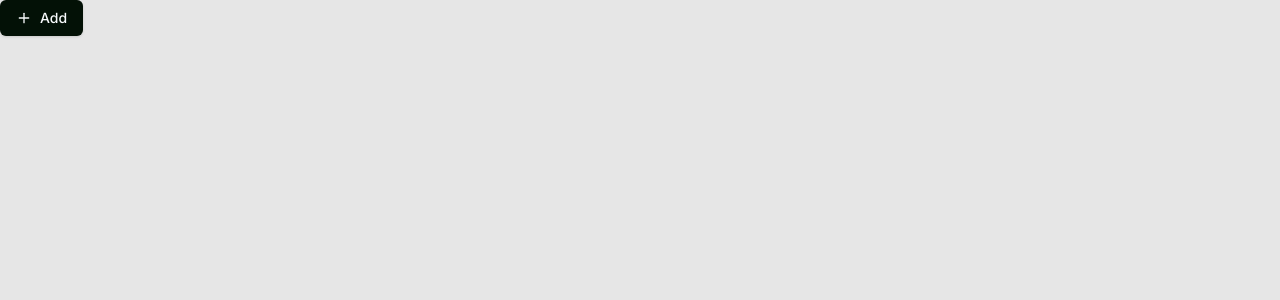
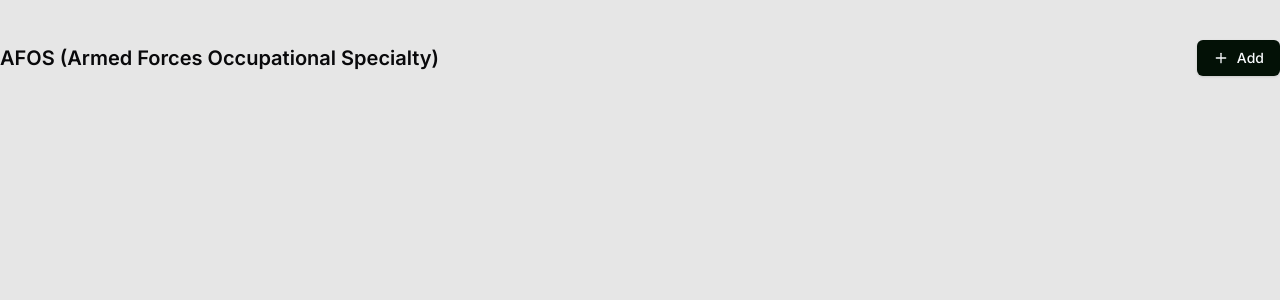
Before and after one commit to jetsgarcia/atlas, a Next.js app: page /admin/manage-courses in a window 1280 px wide. Shown: the top 300 px of the page. Built offline with nearby package versions, Linux system fonts and the light colour scheme.

Commit message:
Add page title

```diff
--- a/app/(routes)/admin/manage-courses/page.tsx
+++ b/app/(routes)/admin/manage-courses/page.tsx
@@ -2,8 +2,11 @@ import AFOSDialogButton from "./_components/afos-dialog-button";
 
 export default function ManageCoursesPage() {
   return (
-    <div>
-      <div>
+    <div className="pt-10 max-w-[80rem] m-auto">
+      <div className="flex justify-between items-center">
+        <h1 className="text-xl font-semibold">
+          AFOS &#40;Armed Forces Occupational Specialty&#41;
+        </h1>
         <AFOSDialogButton />
       </div>
     </div>
```
